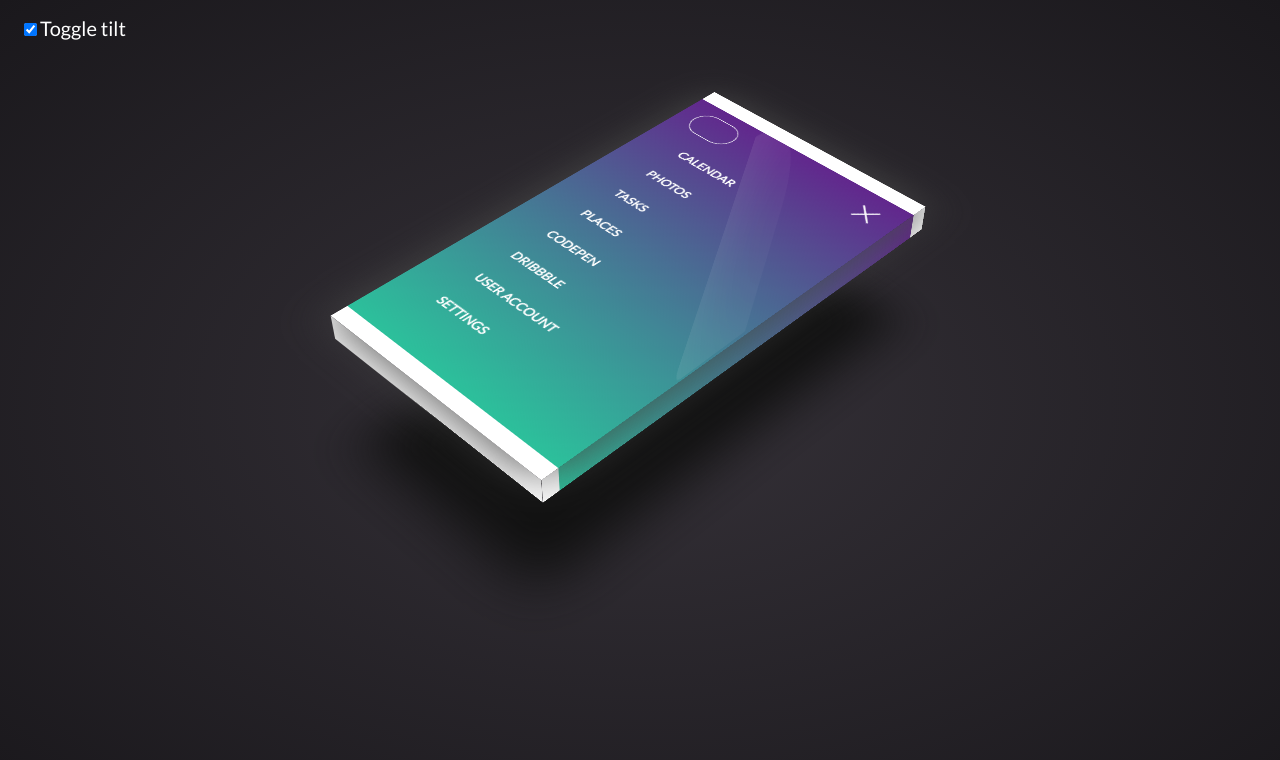
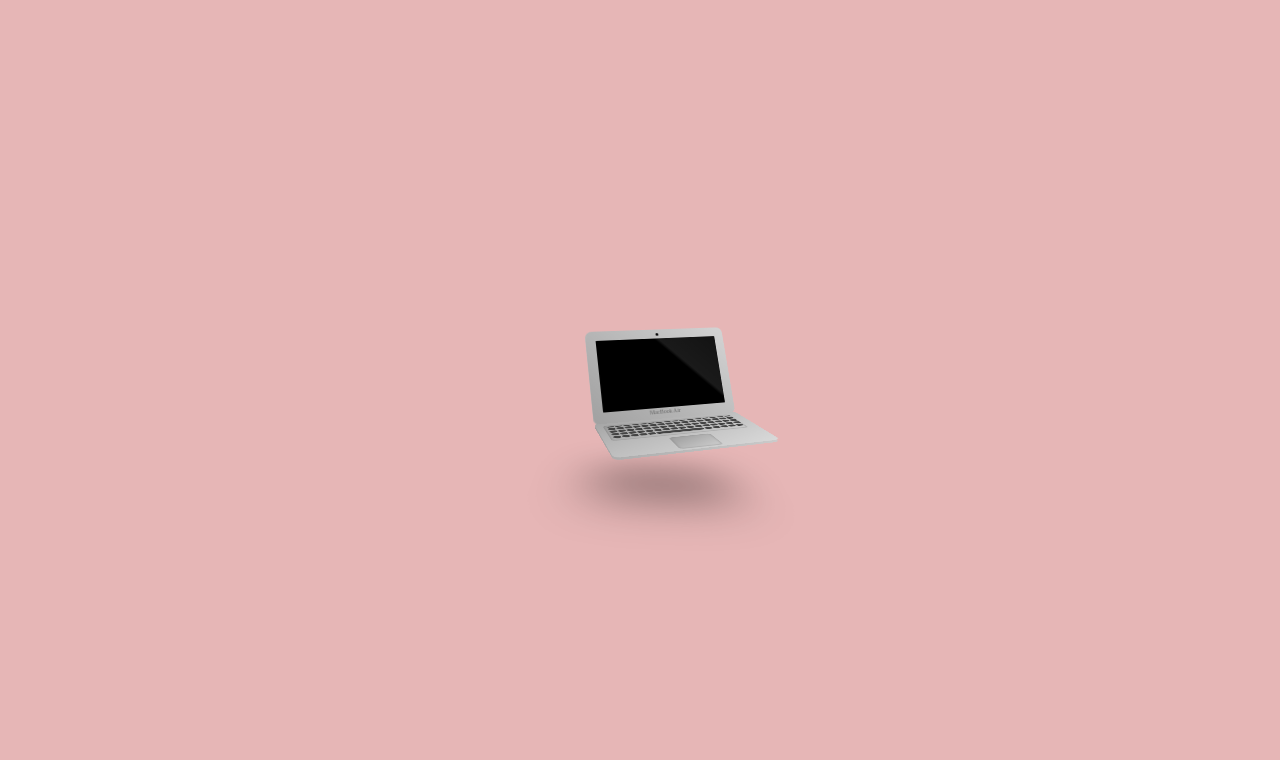
Before and after one commit to rodolphe37/reusable-components-react, a React (Create React App) app: page / in a window 1280 px wide. Shown: the top 760 px of the page. Built offline with nearby package versions, Linux system fonts and the light colour scheme.

Commit message:
refactor components

```diff
--- a/src/App.js
+++ b/src/App.js
@@ -32,8 +32,8 @@ import React from 'react';
 // import BendingEffect from './components/bendingEffect/BendingEffect';
 // import NewsCards from './components/newsCards/NewsCards';
 // import DirectionallyAwareHover from './components/directionallyAwareHover/DirectionallyAwareHover';
-import MobileMenu from './components/mobileMenu/MobileMenu';
-// import MacBookAir3D from './components/macBookAir3d/MacBookAir3D';
+// import MobileMenu from './components/mobileMenu/MobileMenu';
+import MacBookAir3D from './components/macBookAir3d/MacBookAir3D';
 // import ParticleSystem from './components/particleSystem/ParticleSystem';
 // import CubePack from './components/cubePack/CubePack';
 // import TinyCity from './components/tinyCity/TinyCity';
@@ -56,8 +56,8 @@ function App() {
       {/*<BendingEffect />*/}
        {/*<NewsCards />*/}
      {/*<DirectionallyAwareHover />*/}
-      <MobileMenu />
-     {/* <MacBookAir3D />*/}
+      {/* <MobileMenu />*/}
+     <MacBookAir3D />
       {/*<ParticleSystem />*/}
       {/*<CubePack />*/}
       {/*<TinyCity />*/}
--- a/src/components/macBookAir3d/MacBookAir3D.css
+++ b/src/components/macBookAir3d/MacBookAir3D.css
@@ -1,5 +1,5 @@
 body {
-    background: #fff;
+    background: rgb(230, 182, 182);
   }
 
   .macbook {
@@ -83,7 +83,7 @@ body {
     width: 130px;
     height: 74px;
     margin: 10px;
-    background: url("http://www.pcmag.com/media/images/507124-mac-os-sierra.jpg?thumb=y&width=150&height=96") no-repeat center center #000;
+    background: #000;
     background-size: 100% 100%;
     border-radius: 1px;
     position: relative;
--- a/src/components/macBookAir3d/MacBookAir3D.js
+++ b/src/components/macBookAir3d/MacBookAir3D.js
@@ -14,12 +14,11 @@ const MacBookAir3D = () => {
                             </div>
                             <span>MacBook Air</span>
                         </div>
-            <img src="http://www.clker.com/cliparts/i/s/H/f/4/T/apple-logo-white.svg" className="logo" />
+                        <img src={require("./img/apple-logo-white.svg")} className="logo" alt="logo apple"/>
                     </div>
                     <div className="body">
                         <div className="face-one">
-            <div className="touchpad">
-            </div>
+                            <div className="touchpad" />
                             <div className="keyboard">
                                 <div className="key" />
                                 <div className="key" />
@@ -106,10 +105,6 @@ const MacBookAir3D = () => {
                 </div>
                 <div className="shadow" />
             </div>
-    <div className="links">
-        <a href="https://twitter.com/neoberg" target="_blank">@neoberg</a>
-        <a href="mailto:neoberg@gmail.com">contact me</a>
-    </div>
         </div>
 
     )
```
Also changed, not shown: src/components/macBookAir3d/img/apple-logo-white.svg (added). Lines whose indentation alone changed are shown as unchanged.
